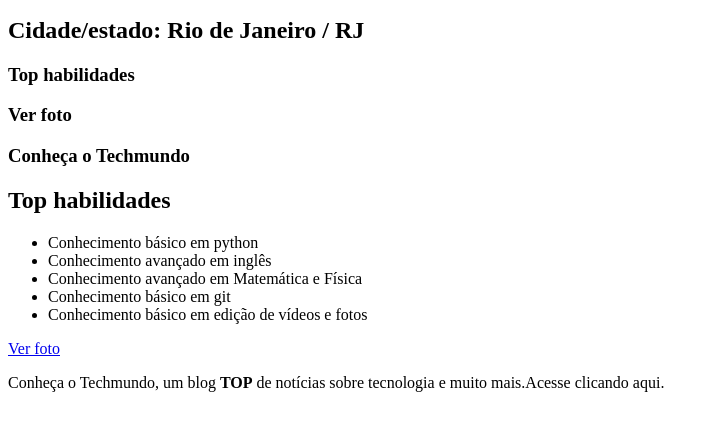
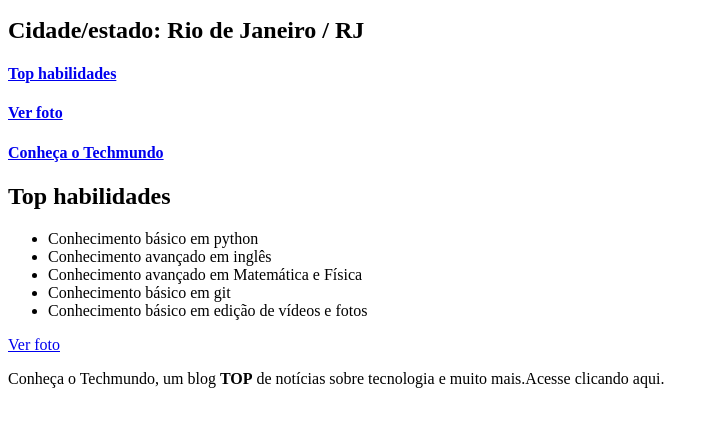
Before and after one commit to ygorvmdf/ygorvmdf.github.io, a plain HTML site: page index.html in a window 1280 px wide. Shown: the part 322-752 px from the top of the page, without its empty margins (0-719 px from the left). Drawn offline with Linux system fonts and the light colour scheme.

Commit message:
Resolvido bug dos links internos

```diff
--- a/index.html
+++ b/index.html
@@ -8,9 +8,9 @@
         <h1>Ygor Vitor Marques da Fonseca</h1>
         <h2>Nacionalidade: Brasileiro</h2>
         <h2>Cidade/estado: Rio de Janeiro / RJ</h2>
-        <h3 href="#habilidades">Top habilidades</h3>
-        <h3 href="#foto">Ver foto</h3>
-        <h3 href="#techmundo">Conheça o Techmundo</h3>
+        <h4><a href="#habilidades">Top habilidades</a></h4>
+        <h4><a href="#foto">Ver foto</a></h4>
+        <h4><a href="#techmundo">Conheça o Techmundo</a></h4>
         <h2 id="habilidades">Top habilidades</h2>
         <ul>
             <li>Conhecimento básico em python</li>
```
